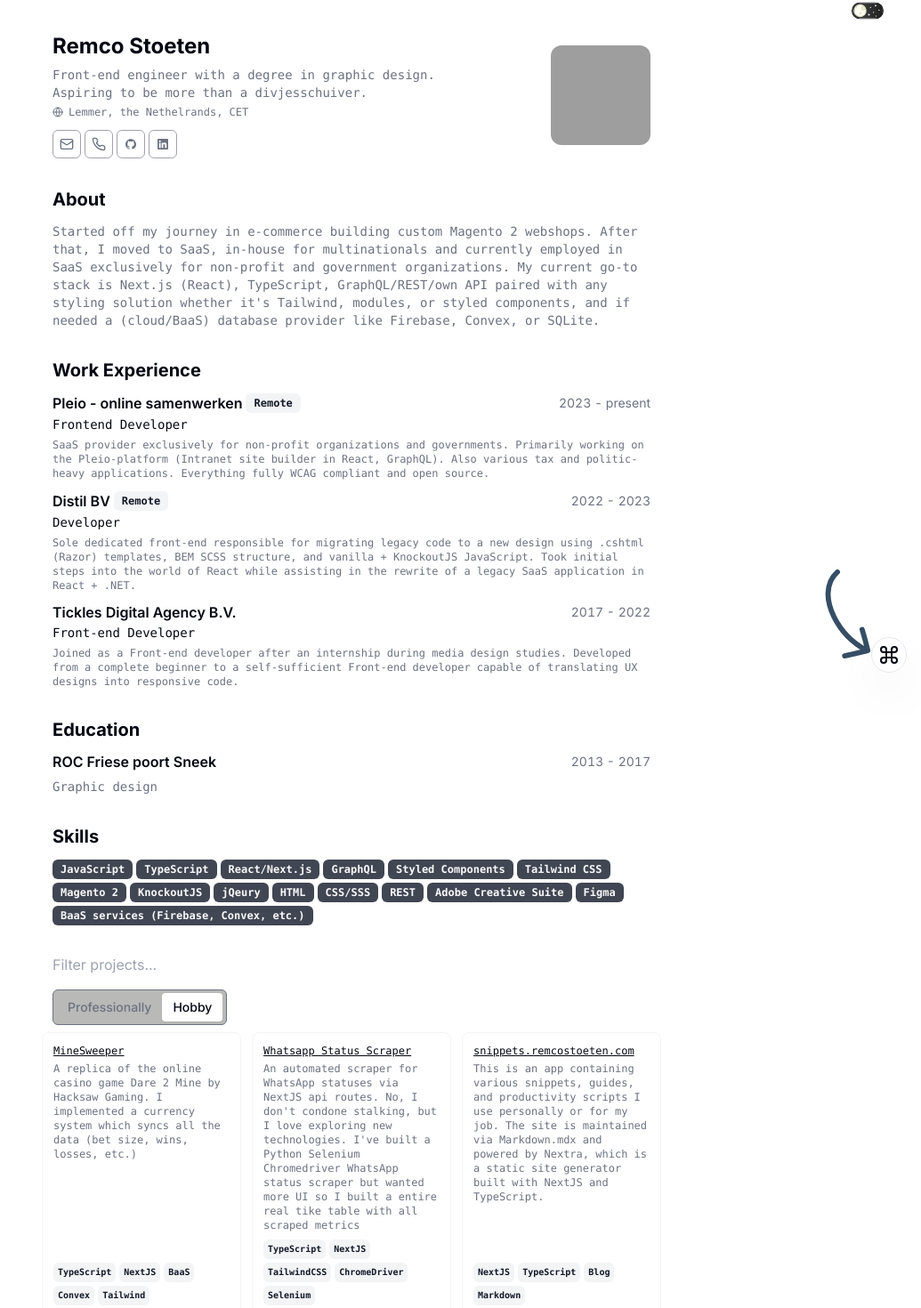
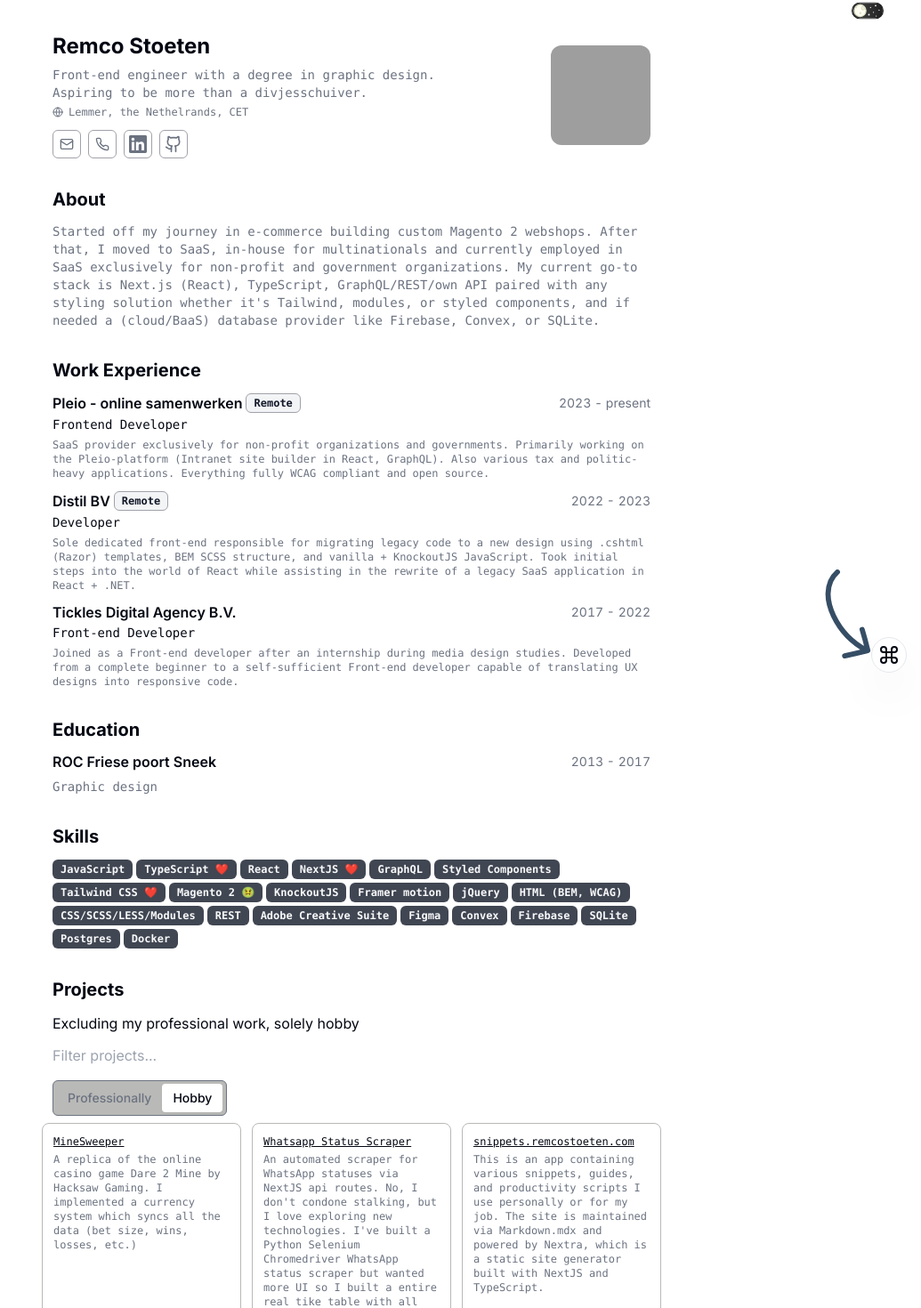
Before and after one commit to remcostoeten/2024-resume, a Next.js app: page / in a window 1280 px wide. Shown: the part 28-1498 px from the top of the page at 89% size, without its empty margins (245-1280 px from the left). Built offline with nearby package versions, Linux system fonts and the light colour scheme; grey boxes are pictures that could not be loaded.

Commit message:
finished most of the resume

```diff
--- a/src/app/globals.css
+++ b/src/app/globals.css
@@ -121,6 +121,25 @@
 body:not(.dark) .tabs.bg-muted {
   background-color: #b9b9b7;
   border: 1px solid;
+}
+
+* {
+  box-sizing: border-box;
+}
+
+.dark {
+  .draw-arrow {
+    stroke: #fff !important;
+    box-shadow: 0px 0px 10px 2px rgba(0, 0, 0, 0.1);
+  }
+
+  #container g {
+    box-shadow: 0px 0px 10px 2px rgba(0, 0, 0, 1);
+  }
+}
+
+body:not(.dark) .border-muted {
+  border-color: #b9b9b7;
 }
 
 .dark .tabs.bg-muted {
--- a/src/app/page.tsx
+++ b/src/app/page.tsx
@@ -4,13 +4,14 @@
 import { CommandMenu } from "@/components/command-menu";
 import { Metadata } from "next";
 import { Section } from "@/components/ui/section";
-import { GlobeIcon, MailIcon, PhoneIcon } from "lucide-react";
+import { GithubIcon, GlobeIcon, MailIcon, PhoneIcon } from "lucide-react";
 import { Button } from "@/components/ui/button";
 import { RESUME_DATA } from "@/data/resume-data";
-import { ProjectCard } from "@/components/project-card";
 import ThemeToggle from "@/components/ThemeToggle";
 import ProjectsTabsComponent from "@/components/project-tabs";
 import DownloadPDFText from "@/components/DownloadAnim";
+import Link from "next/link";
+import { LinkedInIcon } from "@/components/icons";
 
 export const metadata: Metadata = {
   title: `${RESUME_DATA.name} | ${RESUME_DATA.about}`,
@@ -37,11 +38,11 @@
                 {RESUME_DATA.location}
               </a>
             </p>
-            <div className="flex gap-x-1 pt-1 font-mono text-sm text-muted-foreground print:hidden">
+            <div className="flex gap-x-2 pt-1 font-mono text-sm text-muted-foreground print:hidden">
               {RESUME_DATA.contact.email ? (
                 <Button className="size-8" variant="social" size="icon" asChild>
                   <a href={`mailto:${RESUME_DATA.contact.email}`}>
-                    <MailIcon className="size-4" />
+                    <MailIcon className="size-4 w-4" />
                   </a>
                 </Button>
               ) : null}
@@ -52,19 +53,19 @@
                   </a>
                 </Button>
               ) : null}
-              {RESUME_DATA.contact.social.map((social) => (
-                <Button
-                  key={social.name}
-                  className="size-8"
-                  variant="social"
-                  size="icon"
-                  asChild
+              <Button className="size-8" variant="social" size="icon" asChild>
+                <Link
+                  href="https://www.linkedin.com/in/remco-stoeten/"
+                  target="_blank"
                 >
-                  <a href={social.url}>
-                    <social.icon width={12} />
-                  </a>
-                </Button>
-              ))}
+                  <LinkedInIcon width={20} />
+                </Link>
+              </Button>
+              <Button className="size-8" variant="social" size="icon" asChild>
+                <Link href="https://github.com/remcostoeten" target="_blank">
+                  <GithubIcon width={20} />
+                </Link>
+              </Button>
             </div>
             <div className="hidden flex-col gap-x-1 font-mono text-sm text-muted-foreground print:flex">
               {RESUME_DATA.contact.email ? (
@@ -86,7 +87,6 @@
               ) : null}
             </div>
           </div>
-
           <Avatar className="size-28">
             <AvatarImage alt={RESUME_DATA.name} src={RESUME_DATA.avatarUrl} />
             <AvatarFallback>{RESUME_DATA.initials}</AvatarFallback>
@@ -109,7 +109,6 @@
                       <a className="hover:underline" href={work.link}>
                         {work.company}
                       </a>
-
                       <span className="inline-flex gap-x-1">
                         {work.badges.map((badge) => (
                           <Badge
@@ -126,7 +125,6 @@
                       {work.start} - {work.end ?? "Present"}
                     </div>
                   </div>
-
                   <h4 className="font-mono text-sm leading-none">
                     {work.title}
                   </h4>
@@ -167,22 +165,9 @@
           </div>
         </Section>
         <Section className="print-force-new-page scroll-mb-16">
-          <ProjectsTabsComponent />
           <h2 className="text-xl font-bold">Projects</h2>
           <p>Excluding my professional work, solely hobby</p>{" "}
-          <div className="-mx-3 grid grid-cols-1 gap-3 md:grid-cols-2 lg:grid-cols-3 print:grid-cols-3 print:gap-2">
-            {RESUME_DATA.projects.map((project, index) => {
-              return (
-                <ProjectCard
-                  key={index}
-                  title={project.title}
-                  description={project.description}
-                  tags={project.techStack}
-                  href={project.href}
-                />
-              );
-            })}
-          </div>
+          <ProjectsTabsComponent />
         </Section>
       </section>
       <div className="absolute right-0 top-0">
@@ -191,7 +176,6 @@
       <div className="fixed  bottom-24 right-12 z-50">
         <DownloadPDFText />
       </div>
-
       <div className="relative">
         <CommandMenu
           links={[
--- a/src/components/DownloadAnim.tsx
+++ b/src/components/DownloadAnim.tsx
@@ -19,14 +19,15 @@
               text: "Download PDF here",
               fromCurrentPosition: { y: 0 },
               duration: 3000,
-              fontSize: '16px',
+              fontSize: "16px",
             },
           ],
           {
             strokeWidth: 2,
-            color: "#030712",
+            color: document.body.classList.contains("dark") ? "#fff" : "#000",
             fontSize: fontSize,
             textAlign: "center",
+            // }xtAlign: "center",
           },
         );
 
--- a/src/components/command-menu.tsx
+++ b/src/components/command-menu.tsx
@@ -43,7 +43,7 @@
     <>
       <div className="relative">
         {delay && (
-          <div className="anim fixed pointer-events-none  bottom-8 right-8 -z-50">
+          <div className="anim pointer-events-none fixed  bottom-8 right-8 ">
             <svg
               version="1.1"
               xmlns="http://www.w3.org/2000/svg"
--- a/src/components/project-card.tsx
+++ b/src/components/project-card.tsx
@@ -4,11 +4,11 @@
 interface Props {
   title?: string;
   description?: string;
-  tags?: readonly string[];
+  skill?: readonly string[];
   href?: string;
 }
 
-export function ProjectCard({ title, description, tags, href }: Props) {
+export function ProjectCard({ title, description, skill, href }: Props) {
   return (
     <Card className="flex flex-col overflow-hidden border border-muted p-3">
       <CardHeader className="">
@@ -30,12 +30,8 @@
       </CardHeader>
       <CardContent className="mt-auto flex">
         <div className="mt-2 flex flex-wrap gap-1">
-          {tags.map((tag) => (
-            <Badge
-              className="px-1 py-0 text-[10px]"
-              variant="secondary"
-              key={tag}
-            >
+          {skill?.map((tag) => (
+            <Badge className="px-1 py-0 text-[10px]" variant="secondary">
               {tag}
             </Badge>
           ))}
--- a/src/components/project-tabs.tsx
+++ b/src/components/project-tabs.tsx
@@ -1,5 +1,4 @@
 "use client";
-
 import { RESUME_DATA } from "@/data/resume-data";
 import { Tabs, TabsContent, TabsList, TabsTrigger } from "./ui/tabs";
 import { ProjectCard } from "./project-card";
@@ -7,19 +6,21 @@
 
 export default function ProjectTabs() {
   const [filter, setFilter] = useState("");
+
   const professionalProjects = RESUME_DATA.projects.filter(
     (project) =>
       project.work &&
-      (project.title.toLowerCase().includes(filter.toLowerCase()) ||
+      ((project.title ?? "").toLowerCase().includes(filter.toLowerCase()) ||
         (project.techStack &&
           project.techStack.some((tech) =>
             tech.toLowerCase().includes(filter.toLowerCase()),
           ))),
   );
+
   const hobbyProjects = RESUME_DATA.projects.filter(
     (project) =>
       !project.work &&
-      (project.title.toLowerCase().includes(filter.toLowerCase()) ||
+      ((project.title ?? "").toLowerCase().includes(filter.toLowerCase()) ||
         (project.techStack &&
           project.techStack.some((tech) =>
             tech.toLowerCase().includes(filter.toLowerCase()),
@@ -48,7 +49,7 @@
                 key={index}
                 title={project.title}
                 description={project.description}
-                tags={project.techStack}
+                skill={project.techStack}
                 href={project.href}
               />
             ))}
@@ -62,7 +63,7 @@
                 key={index}
                 title={project.title}
                 description={project.description}
-                tags={project.techStack}
+                skill={project.techStack}
                 href={project.href}
               />
             ))}
--- a/src/components/ui/badge.tsx
+++ b/src/components/ui/badge.tsx
@@ -11,7 +11,7 @@
         default:
           "border-transparent bg-primary/80 text-primary-foreground hover:bg-primary/60",
         secondary:
-          "border-transparent bg-secondary text-secondary-foreground hover:bg-secondary/60",
+          "dark:border-transparent border-zinc-400  !border bg-secondary text-secondary-foreground hover:bg-secon!dary/60",
         destructive:
           "border-transparent bg-destructive text-destructive-foreground hover:bg-destructive/80",
         outline: "text-foreground",
--- a/src/data/resume-data.tsx
+++ b/src/data/resume-data.tsx
@@ -98,21 +98,26 @@
   ],
   skills: [
     "JavaScript",
-    "TypeScript",
-    "React/Next.js",
+    "TypeScript ❤️",
+    "React",
+    "NextJS ❤️",
     "GraphQL",
     "Styled Components",
-    "Tailwind CSS",
-    "Magento 2",
+    "Tailwind CSS ❤️",
+    "Magento 2 🤢",
     "KnockoutJS",
-    "jQeury",
-    "HTML",
-    "CSS/SSS",
-
+    "Framer motion",
+    "jQuery",
+    "HTML (BEM, WCAG)",
+    "CSS/SCSS/LESS/Modules",
     "REST",
     "Adobe Creative Suite",
     "Figma",
-    "BaaS services (Firebase, Convex, etc.)",
+    "Convex",
+    "Firebase",
+    "SQLite",
+    "Postgres",
+    "Docker",
   ],
   projects: [
     {
```
